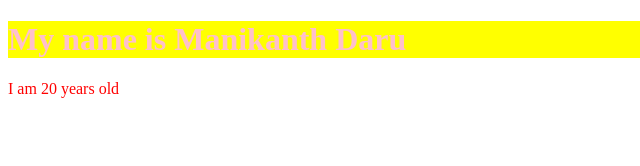
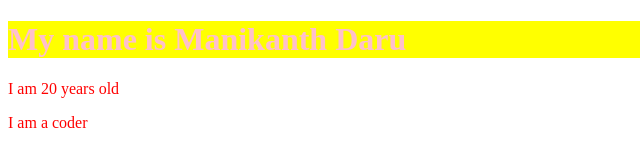
Before and after one commit to ManikanthDaru/localrepo, a plain HTML site: page index.html in a window 1280 px wide. Shown: the full height of the page, 0-640 px from the left. Drawn offline with Linux system fonts and the light colour scheme.

Commit message:
Update index.html

```diff
--- a/index.html
+++ b/index.html
@@ -9,5 +9,6 @@
 <body>
     <h1>My name is Manikanth Daru</h1>
     <p>I am 20 years old</p>
+    <p>I am a coder</p>
 </body>
 </html>
```
